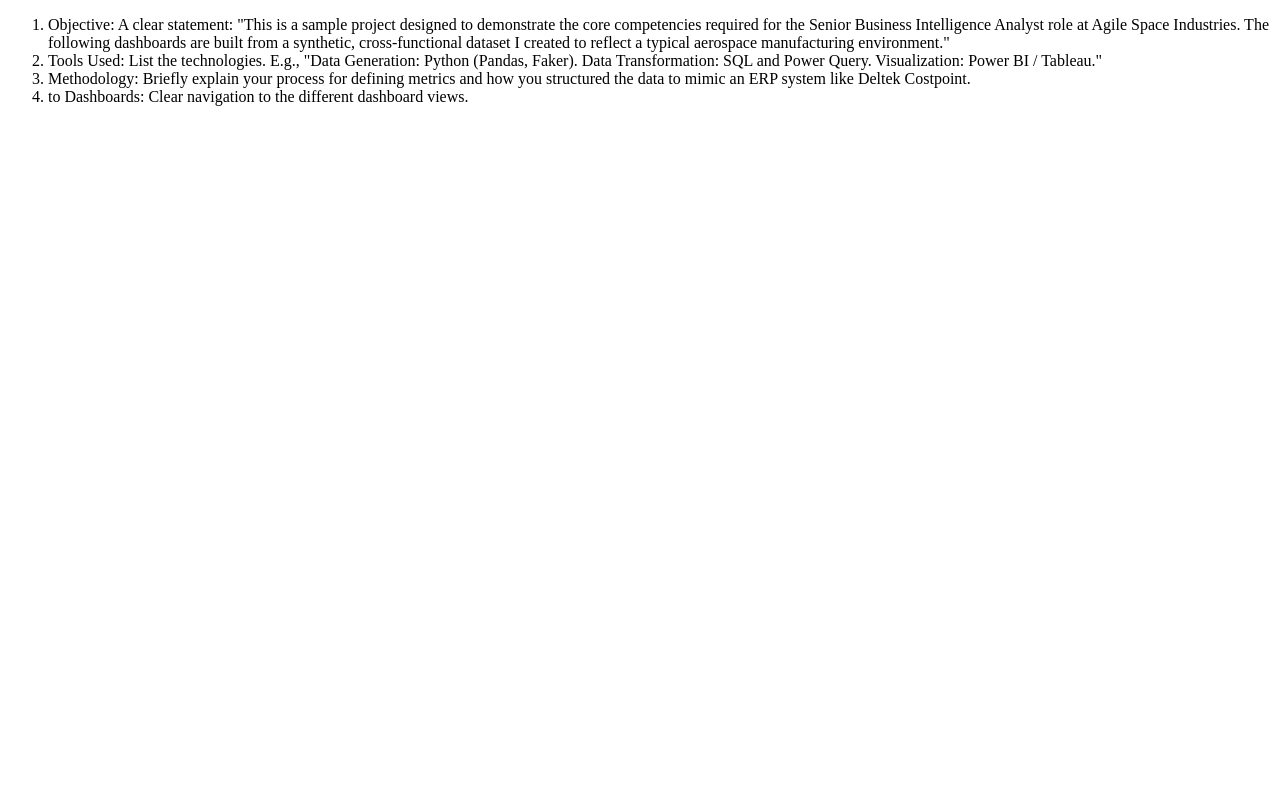
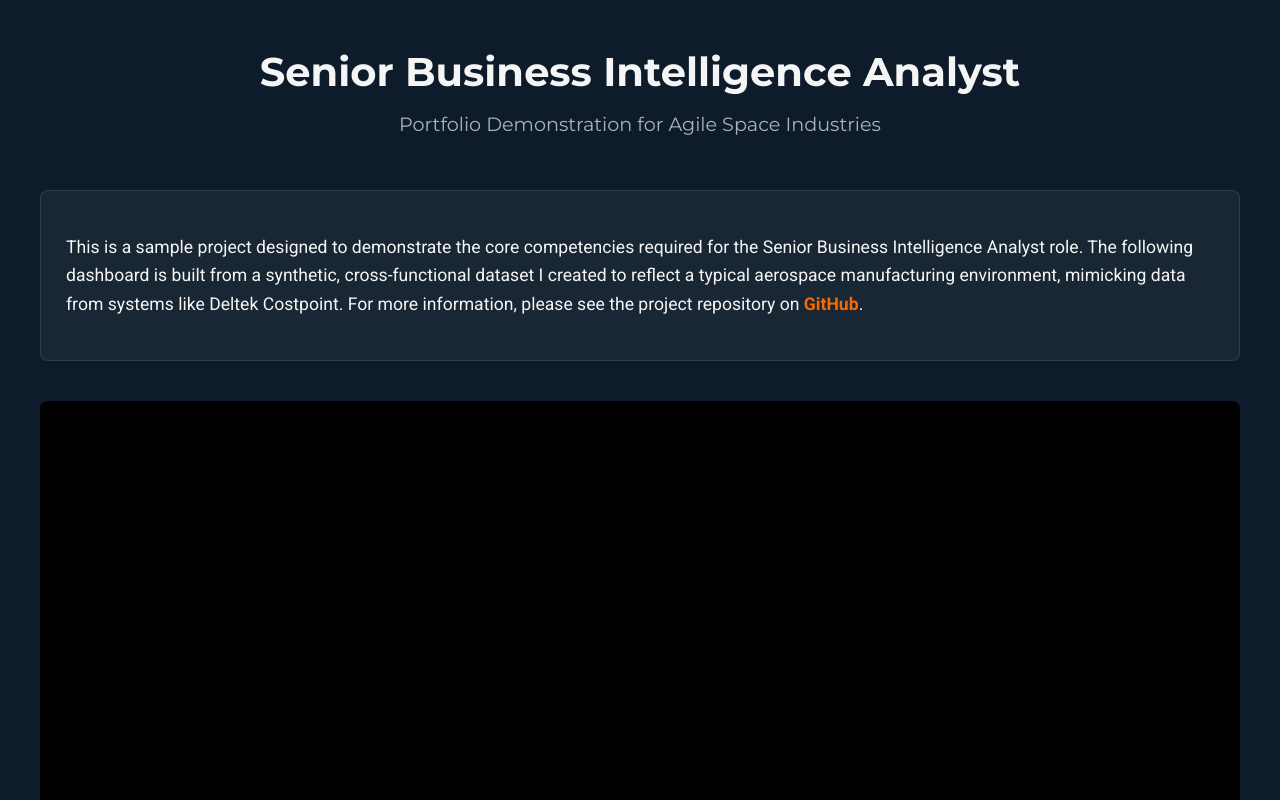
Before and after one commit to coc-webmaster/agile-demo, a plain HTML site: page index.html in a window 1280 px wide. Shown: the top 800 px of the page. Drawn offline with Linux system fonts and the light colour scheme.

Commit message:
Update index with css

```diff
--- a/index.html
+++ b/index.html
@@ -1,16 +1,135 @@
 <!DOCTYPE html>
-<html>
+<html lang="en">
 <head>
+    <meta charset="UTF-8">
+    <meta name="viewport" content="width=device-width, initial-scale=1.0">
+    <title>BI Analyst Demo for Agile Space Industries</title>
+    <style>
+        /* Import a Google Font similar to the one AGILE uses */
+        @import url('https://fonts.googleapis.com/css2?family=Montserrat:wght@400;700&family=Roboto:wght@400;700&display=swap');
+
+        :root {
+            --dark-blue-bg: #0D1B2A; /* A deep navy/charcoal for the background */
+            --accent-orange: #F76902;  /* The signature orange for highlights */
+            --text-light: #F5F5F5;    /* A slightly off-white for text */
+            --text-secondary: #a8b2c2; /* A lighter gray for subheadings */
+        }
+
+        /* --- Basic Page Setup --- */
+        body {
+            background-color: var(--dark-blue-bg);
+            color: var(--text-light);
+            font-family: 'Roboto', sans-serif;
+            margin: 0;
+            padding: 0;
+            line-height: 1.6;
+        }
+
+        /* --- Main Content Container --- */
+        .container {
+            max-width: 1200px;
+            margin: 0 auto; /* Centers the content on the page */
+            padding: 20px;
+        }
+
+        /* --- Header & Footer --- */
+        .header, .footer {
+            padding: 20px 0;
+            text-align: center;
+        }
+
+        .header h1 {
+            font-family: 'Montserrat', sans-serif;
+            font-size: 2.5em;
+            color: var(--text-light);
+            margin: 0;
+        }
+
+        .header h2 {
+            font-family: 'Montserrat', sans-serif;
+            font-size: 1.2em;
+            color: var(--text-secondary);
+            font-weight: 400;
+            margin: 5px 0 0 0;
+        }
+
+        .footer p {
+            font-size: 0.9em;
+            color: var(--text-secondary);
+        }
+
+        /* --- Project Description Section --- */
+        .description {
+            background-color: rgba(255, 255, 255, 0.05); /* A very subtle background tint */
+            border-radius: 8px;
+            padding: 25px;
+            margin-top: 30px;
+            margin-bottom: 40px;
+            border: 1px solid rgba(255, 255, 255, 0.1);
+        }
+
+        .description p {
+            font-size: 1.1em;
+        }
+
+        .description a {
+            color: var(--accent-orange);
+            font-weight: bold;
+            text-decoration: none;
+        }
+
+        .description a:hover {
+            text-decoration: underline;
+        }
+
+        /* --- BI Dashboard Container --- */
+        .dashboard-container {
+            position: relative;
+            width: 100%;
+            /* This maintains a 16:9 aspect ratio for the dashboard */
+            padding-top: 56.25%;
+            background: #000;
+            border-radius: 8px;
+            overflow: hidden; /* This keeps the corners rounded */
+        }
+
+        .dashboard-container iframe {
+            position: absolute;
+            top: 0;
+            left: 0;
+            width: 100%;
+            height: 100%;
+            border: 0;
+        }
+
+    </style>
 </head>
+<body>
 
-<body>
-<ol>
-    <li> Objective: A clear statement: "This is a sample project designed to demonstrate the core competencies required for the Senior Business Intelligence Analyst role at Agile Space Industries. The following dashboards are built from a synthetic, cross-functional dataset I created to reflect a typical aerospace manufacturing environment."</li>
-    <li>Tools Used: List the technologies. E.g., "Data Generation: Python (Pandas, Faker). Data Transformation: SQL and Power Query. Visualization: Power BI / Tableau."</li>
-    <li>Methodology: Briefly explain your process for defining metrics and how you structured the data to mimic an ERP system like Deltek Costpoint.</li>
-    <li> to Dashboards: Clear navigation to the different dashboard views.</li>
-</ol>
+    <div class="container">
+
+        <header class="header">
+            <h1>Senior Business Intelligence Analyst</h1>
+            <h2>Portfolio Demonstration for Agile Space Industries</h2>
+        </header>
+
+        <main>
+            <section class="description">
+                <p>
+                    This is a sample project designed to demonstrate the core competencies required for the Senior Business Intelligence Analyst role. The following dashboard is built from a synthetic, cross-functional dataset I created to reflect a typical aerospace manufacturing environment, mimicking data from systems like Deltek Costpoint. For more information, please see the project repository on <a href="https://github.com/coc-webmaster/agile-demo" target="_blank">GitHub</a>.
+                </p>
+            </section>
+
+            <section class="dashboard-container">
+                <p style="text-align:center; padding-top: 25%;">Dashboard loading...</p>
+            </section>
+        </main>
+
+        <footer class="footer">
+            <p>Chip Olson Consulting | Demonstration Project</p>
+        </footer>
+
+    </div>
 
 </body>
-
 </html>
```
